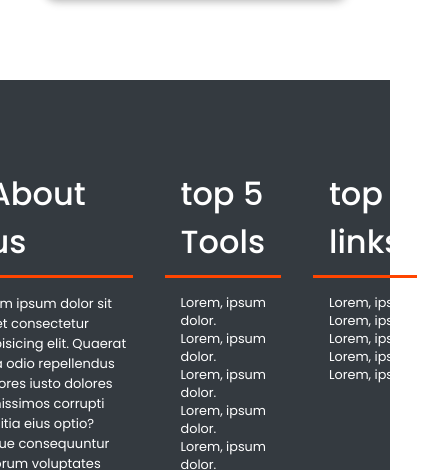
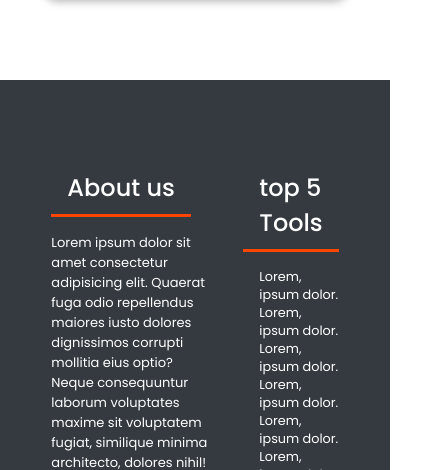
Before and after one commit to MD-Rahed-Mia/seomart, a plain HTML site: page index.html in a window 390 px wide. Shown: the part 8430-8900 px from the top of the page, 433 px wide, since content can reach past the window. Drawn offline with nearby package versions, Linux system fonts and the light colour scheme.

Commit message:
footer response

```diff
--- a/style.css
+++ b/style.css
@@ -656,3 +656,13 @@
   color: white;
   text-decoration: none;
 }
+
+@media screen and (max-width: 650px){
+  .footer_content {
+    grid-template-columns: 1fr 1fr;
+    width: 100%;
+  }
+  .footer_content h3{
+    font-size: 1.5rem;
+  }
+}
```
